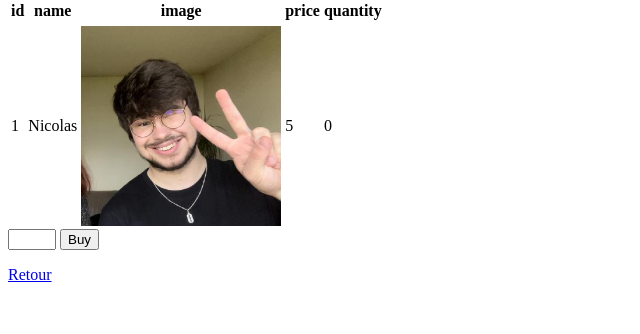
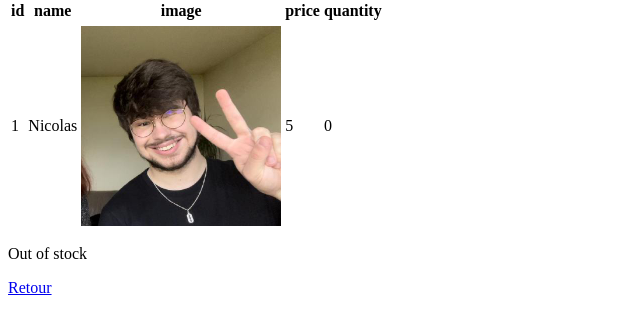
Before and after one commit to Lainocs/DJANGO-shopifraude, a Django app: page /1/ in a window 1280 px wide. Shown: the part 114-448 px from the top of the page, without its empty margins (0-640 px from the left). Run offline with Django 4.2, Linux system fonts and the light colour scheme; data comes from the database, SQL or seed files in the repository.

Commit message:
:sparkles: :fire: FEAT & REMOVE condition & useless files

```diff
--- a/shop/templates/shop/detail.html
+++ b/shop/templates/shop/detail.html
@@ -23,11 +23,16 @@
     </tr>
 </table>
 
-<form method="POST" action="/{{article.id}}/buy/">
-    {% csrf_token %}
+{% if article.quantity > 0 %}
 
-    <input name="quantity" type="number" min="1" max="{{article.quantity}}">
-    <button type="submit">Buy</button>
-</form>
+    <form method="POST" action="/{{article.id}}/buy/">
+        {% csrf_token %}
+
+        <input name="quantity" type="number" min="1" max="{{article.quantity}}">
+        <button type="submit">Buy</button>
+    </form>
+{% else %}
+    <p>Out of stock</p>
+{% endif %}
 
 <a href="/">Retour</a>
```
Also changed, not shown: 1 other file.
